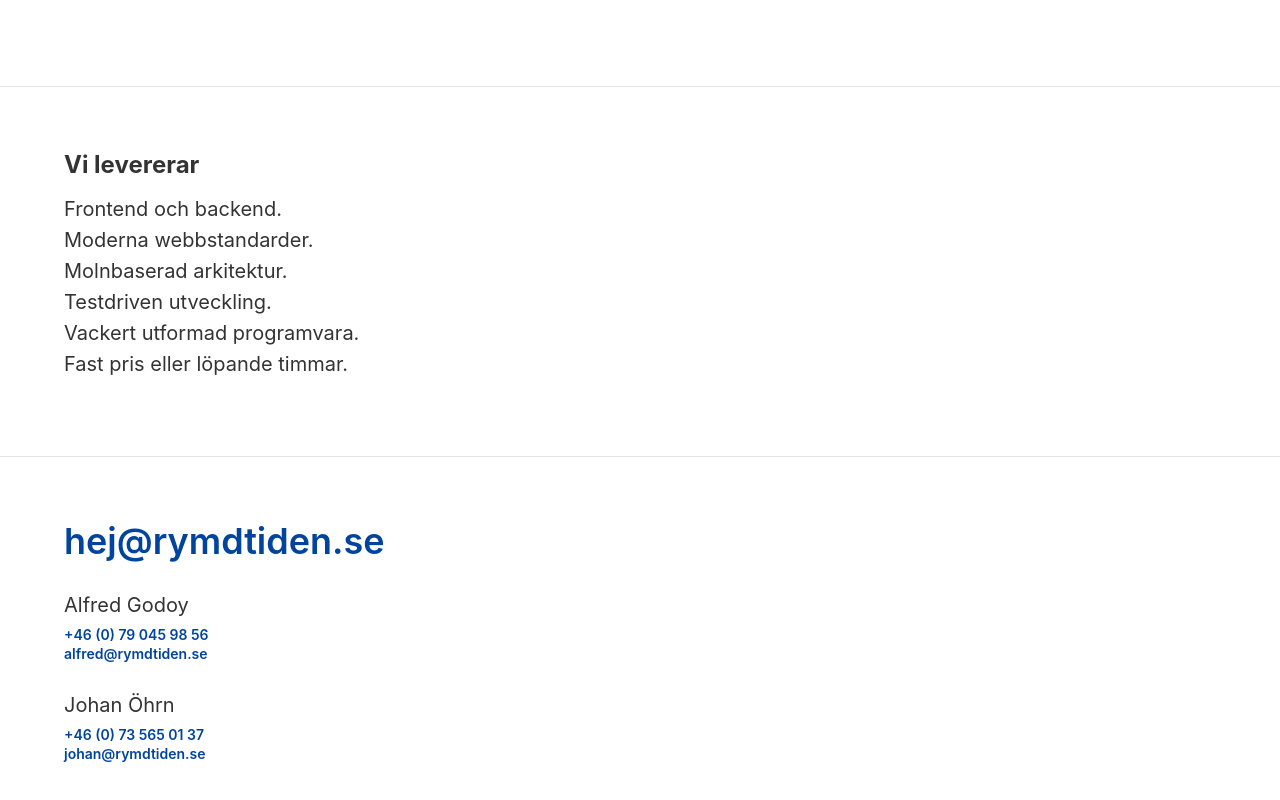
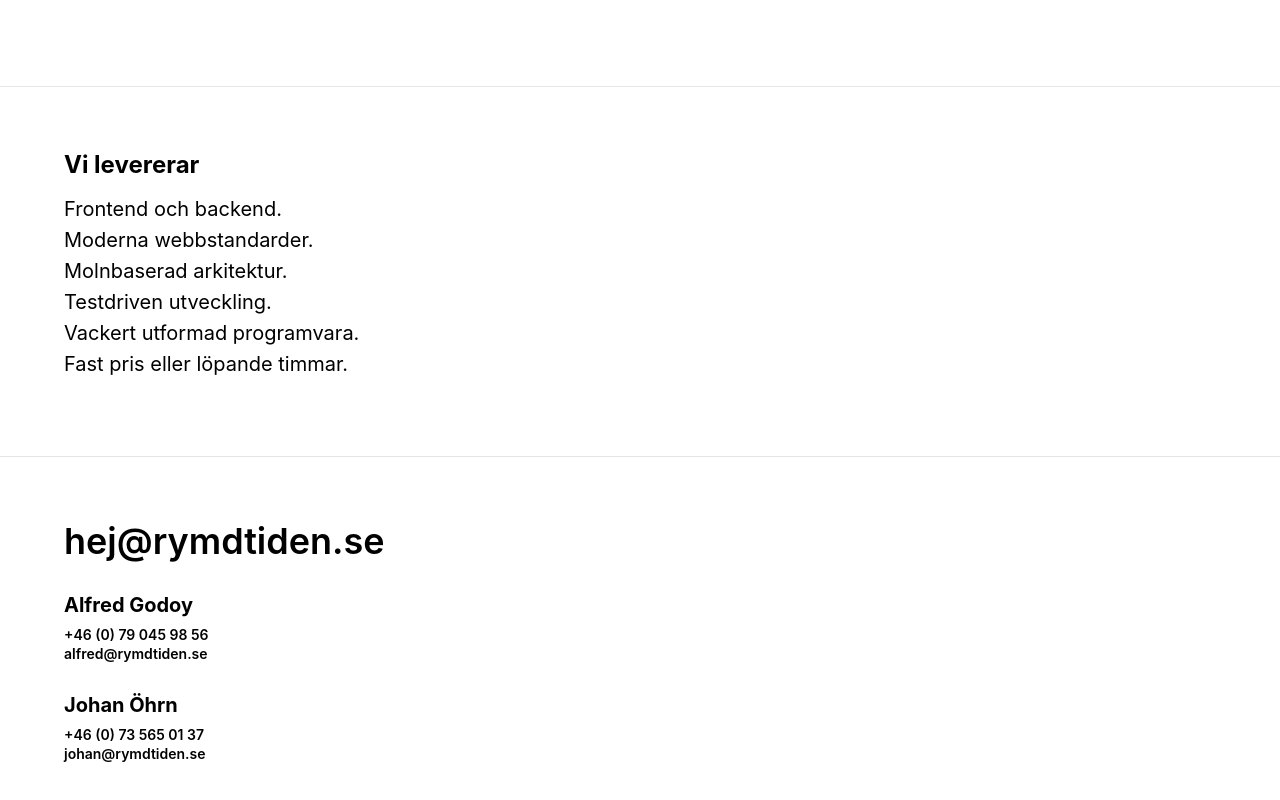
Before and after one commit to rymdtiden/rymdtiden-website, a plain HTML site: page index.html in a window 1280 px wide. Shown: the part 382-1182 px from the top of the page. Drawn offline with nearby package versions, Linux system fonts and the light colour scheme.

Commit message:
Change links color

```diff
--- a/index.html
+++ b/index.html
@@ -14,7 +14,7 @@
     />
   </head>
   <body>
-    <article class="sans-serif black-80">
+    <article class="sans-serif">
       <header class="ph4 ph5-ns pv4 pv6-ns w-100 w-75-l">
         <h1 class="f4 f3-ns mt0 mb4 mb5-ns">Rymdtiden</h1>
         <p class="f3 f1-ns measure fw7 lh-title mv0">
@@ -33,26 +33,24 @@
         </ul>
       </section>
       <footer class="bt b--black-10 pa4 pa5-ns">
-        <a
-          class="f3 f2-ns fw6 link dim dark-blue"
-          href="mailto:hej@rymdtiden.se"
+        <a class="f3 f2-ns fw6 black link" href="mailto:hej@rymdtiden.se"
           >hej@rymdtiden.se</a
         >
         <address class="mv4 fs-normal">
-          <p class="f5 f4-ns ttc mt0 mb2">Alfred Godoy</p>
-          <a class="f6 fw6 link dim dark-blue mb1" href="tel:+46790459856"
+          <p class="f5 f4-ns ttc mt0 mb2 b">Alfred Godoy</p>
+          <a class="f6 fw6 black link" href="tel:+46790459856"
             >+46 (0) 79 045 98 56</a
           ><br />
-          <a class="f6 fw6 link dim dark-blue" href="mailto:alfred@rymdtiden.se"
+          <a class="f6 fw6 black link" href="mailto:alfred@rymdtiden.se"
             >alfred@rymdtiden.se</a
           >
         </address>
         <address class="mv4 fs-normal">
-          <p class="f5 f4-ns ttc mt0 mb2">Johan Öhrn</p>
-          <a class="f6 fw6 link dim dark-blue ib mb1" href="tel:+46735650137"
+          <p class="f5 f4-ns ttc mt0 mb2 b">Johan Öhrn</p>
+          <a class="f6 fw6 black link" href="tel:+46735650137"
             >+46 (0) 73 565 01 37</a
           ><br />
-          <a class="f6 fw6 link dim dark-blue" href="mailto:johan@rymdtiden.se"
+          <a class="f6 fw6 black link" href="mailto:johan@rymdtiden.se"
             >johan@rymdtiden.se</a
           >
         </address>
```
